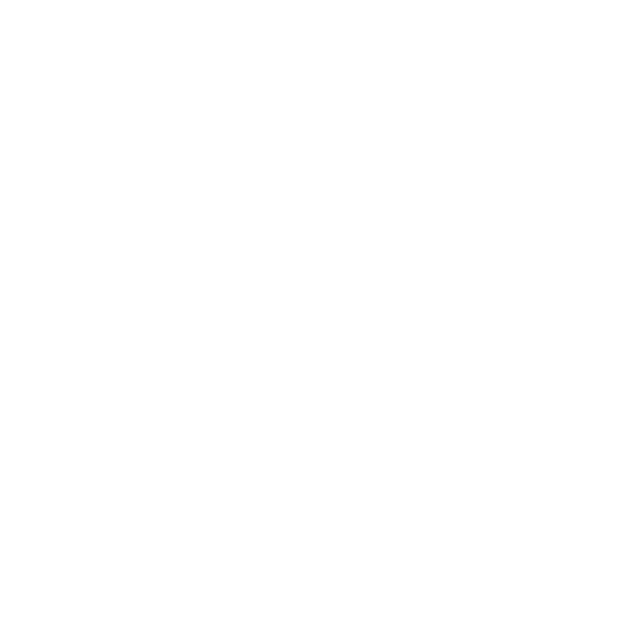
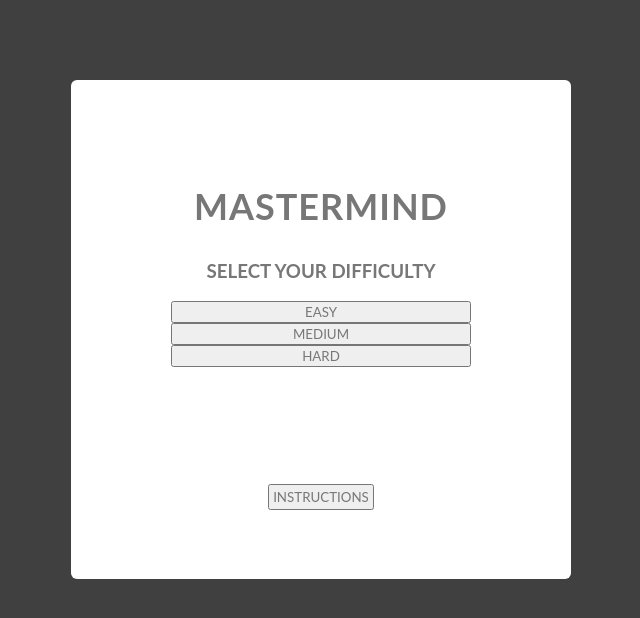
Before and after one commit to kevinreber/mastermind-game, a React (Create React App) app: page / in a window 1280 px wide. Shown: the top 618 px of the page, without its empty margins (319-959 px from the left). Built offline with nearby package versions, Linux system fonts and the light colour scheme.

Commit message:
installed sass and set up StartScreen component

```diff
--- a/package.json
+++ b/package.json
@@ -6,6 +6,7 @@
 		"@testing-library/jest-dom": "^5.11.4",
 		"@testing-library/react": "^11.1.0",
 		"@testing-library/user-event": "^12.1.10",
+		"node-sass": "^4.14.1",
 		"react": "^17.0.2",
 		"react-dom": "^17.0.2",
 		"react-scripts": "4.0.3",
--- a/src/App.css
+++ /dev/null
@@ -1,38 +0,0 @@
-.App {
-  text-align: center;
-}
-
-.App-logo {
-  height: 40vmin;
-  pointer-events: none;
-}
-
-@media (prefers-reduced-motion: no-preference) {
-  .App-logo {
-    animation: App-logo-spin infinite 20s linear;
-  }
-}
-
-.App-header {
-  background-color: #282c34;
-  min-height: 100vh;
-  display: flex;
-  flex-direction: column;
-  align-items: center;
-  justify-content: center;
-  font-size: calc(10px + 2vmin);
-  color: white;
-}
-
-.App-link {
-  color: #61dafb;
-}
-
-@keyframes App-logo-spin {
-  from {
-    transform: rotate(0deg);
-  }
-  to {
-    transform: rotate(360deg);
-  }
-}
--- a/src/App.js
+++ b/src/App.js
@@ -1,29 +1,57 @@
-import React, { useState } from 'react';
-import './App.css';
+import React, { useState, useEffect } from 'react';
+import './App.scss';
 
 // Components
 import Overlay from './components/Overlay';
+import StartScreen from './components/StartScreen';
 
 // Providers
 import { OverlayContext } from './store/OverlayContext';
 
 const OVERLAY_INITIAL_VALUES = {
-	isOpen: false,
+	isOpen: true,
 	content: null,
 };
 
+const GAME_DIFFICULTIES = {
+	easy: {
+		keyboardMax: 5,
+		timer: 25,
+	},
+	medium: {
+		keyboardMax: 7,
+		timer: 20,
+	},
+	hard: {
+		keyboardMax: 9,
+		timer: 15,
+	},
+};
+
 function App() {
+	const [gameDifficulty, setGameDifficulty] = useState(null);
 	const [overlay, setOverlay] = useState(OVERLAY_INITIAL_VALUES);
 	const overlayValues =
 		(() => ({ overlay, setOverlay }), [overlay, setOverlay]);
 
 	const toggleModal = () => setOverlay((st) => ({ ...st, isOpen: !st.isOpen }));
 
+	const handleSelectedDifficulty = (difficulty) => {
+		setGameDifficulty(GAME_DIFFICULTIES[difficulty.toLowerCase()]);
+	};
+
+	useEffect(() => {
+		setOverlay((st) => ({
+			...st,
+			content: <StartScreen selectDifficulty={handleSelectedDifficulty} />,
+		}));
+	}, []);
+
 	return (
 		<div className="App">
 			<OverlayContext.Provider value={overlayValues}>
-				{overlay.isOpen && overlay.content && (
-					<Overlay content={'hello world'} onDismiss={toggleModal}></Overlay>
+				{overlay.isOpen && overlay.content && !gameDifficulty && (
+					<Overlay content={overlay.content} onDismiss={toggleModal}></Overlay>
 				)}
 			</OverlayContext.Provider>
 		</div>
--- /dev/null
+++ b/src/App.scss
@@ -0,0 +1,163 @@
+/* ============================================= */
+/*                  Colors                       */
+/* ============================================= */
+
+//GLOBAL COLORS
+$color-overlay-bg: #777;
+$color-golden: rgb(255, 206, 82);
+$color-orange: orange;
+$color-progress: #e4757a;
+$color-win: rgba(159, 230, 159, 0.8);
+$color-wrong: rgba(228, 117, 122, 0.8);
+
+/* ============================================= */
+/*                     Font                      */
+/* ============================================= */
+
+//PRIMARY FONT FAMILY
+$font-primary: 'Lato', sans-serif;
+
+/* ============================================= */
+/*               Media Queries                   */
+/* ============================================= */
+
+$break-xsm: 375px;
+
+/* ============================================= */
+/*              Animations & Keyframes           */
+/* ============================================= */
+
+.hide {
+	opacity: 0;
+}
+
+.animated {
+	animation-duration: 0.8s;
+	animation-fill-mode: both;
+	-webkit-animation-duration: 0.8s;
+	-webkit-animation-fill-mode: both;
+}
+
+.fadeInUp {
+	opacity: 0;
+	animation-name: fadeInUp;
+	-webkit-animation-name: fadeInUp;
+}
+
+//ANIMATION FOR ELEMENTS TO FADE IN
+@keyframes fadeInUp {
+	from {
+		transform: translate3d(0, 40px, 0);
+	}
+
+	to {
+		transform: translate3d(0, 0, 0);
+		opacity: 1;
+	}
+}
+
+@-webkit-keyframes fadeInUp {
+	from {
+		transform: translate3d(0, 40px, 0);
+	}
+
+	to {
+		transform: translate3d(0, 0, 0);
+		opacity: 1;
+	}
+}
+
+//ANIMATION FOR TIMER
+@keyframes progress {
+	0% {
+		stroke-dasharray: 0 100;
+	}
+}
+
+@-webkit-keyframes progress {
+	0% {
+		stroke-dasharray: 0 100;
+	}
+}
+
+/* ============================================= */
+/*              Mixins                           */
+/* ============================================= */
+
+@mixin box-shadow($px) {
+	box-shadow: 0 0 $px $color-overlay-bg;
+}
+
+@mixin hover {
+	color: #444;
+	box-shadow: 0 0 10px 1px $color-golden;
+	cursor: pointer;
+	transition: all 0.2s linear;
+}
+
+@mixin scale-element($el, $scale) {
+	&:#{$el} {
+		transform: scale($scale);
+	}
+}
+
+/* ============================================= */
+/*              Buttons                          */
+/* ============================================= */
+
+//DEFAULT BUTTON STYLE
+.btn {
+	display: block;
+	margin: 1rem auto 0 auto;
+	width: 95%;
+	max-width: $break-xsm;
+	border: none;
+	padding: 10px 0;
+	text-transform: uppercase;
+	border-radius: 5px;
+	box-shadow: 0 0 8px $color-overlay-bg;
+
+	@include scale-element(hover, 1.1);
+	@include scale-element(active, 0.9);
+
+	&:hover {
+		@include hover;
+		background-color: $color-golden;
+		border: 1px solid #fff;
+	}
+
+	&.reset,
+	&.continue {
+		background-color: rgb(77, 77, 77);
+		color: #fff;
+		border: 1px solid #fff;
+
+		&:hover {
+			background-color: $color-golden;
+		}
+	}
+}
+
+//GAME OVER BUTTON
+#btn-game-over {
+	background-color: $color-golden;
+	border: 1px solid orange;
+}
+
+/* ============================================= */
+/*              Typography                       */
+/* ============================================= */
+
+* {
+	font-family: $font-primary;
+	box-sizing: border-box;
+	color: $color-overlay-bg;
+}
+
+p {
+	line-height: 1.45em;
+}
+
+a {
+	text-decoration: none;
+}
--- a/src/components/Overlay/Overlay.jsx
+++ b/src/components/Overlay/Overlay.jsx
@@ -1,5 +1,5 @@
 import ReactDOM from 'react-dom';
-import './Overlay.css';
+import './Overlay.scss';
 
 /** Modal Component
  *
--- /dev/null
+++ b/src/components/Overlay/Overlay.scss
@@ -0,0 +1,188 @@
+@import '../../App.scss';
+
+/* ============================================= */
+/*              Overlay                          */
+/* ============================================= */
+
+#overlay {
+	display: block;
+	position: absolute;
+	top: 0;
+	left: 0;
+	width: 100vw;
+	height: 100vh;
+	background-color: #fff;
+	z-index: 10;
+}
+
+.overlay-content {
+	position: relative;
+
+	&-container {
+		margin-left: auto;
+		margin-right: auto;
+		display: flex;
+		flex-direction: column;
+		justify-content: center;
+		text-align: center;
+		width: 90%;
+		margin-top: 1rem;
+	}
+}
+
+.start-screen {
+	font-size: 36px;
+	margin-bottom: 2rem;
+	letter-spacing: 1px;
+}
+
+// DIFFICULTY
+.difficulty {
+	&-options {
+		display: flex;
+		flex-direction: column;
+		max-width: 300px;
+		margin: auto;
+	}
+
+	&-btn {
+		background-color: #fff;
+		border: none;
+		padding: 5px;
+		cursor: pointer;
+		transition: 0.2s all ease-in;
+
+		&::before,
+		&::after {
+			transition: 0.2s all ease-in;
+			display: inline-block;
+			content: '';
+			border-top: 1px solid #444;
+			width: 0;
+			margin: 0 1rem;
+			transform: translateY(-0.4rem);
+		}
+
+		&:hover,
+		&:active {
+			color: #444;
+
+			&::before,
+			&::after {
+				width: 4rem;
+			}
+		}
+	}
+}
+
+// INSTRUCTIONS
+.instructions {
+	font-weight: lighter;
+	font-size: 14px;
+	letter-spacing: 1px;
+	transition: all 0.3s ease-out;
+	margin-top: 35%;
+
+	&.slideUp {
+		margin-top: 25%;
+
+		/* ----------- iPhone 6+/7+/8+ ----------- */
+		/* Portrait */
+		@media only screen and (min-device-width: 414px) and (max-device-width: 736px) and (-webkit-min-device-pixel-ratio: 3) and (orientation: portrait) {
+			margin-top: 17rem;
+		}
+
+		/* ----------- iPhone X ----------- */
+		/* Portrait */
+		@media only screen and (max-device-width: 375px) and (max-device-width: 812px) and (-webkit-min-device-pixel-ratio: 3) and (orientation: portrait) {
+			margin-top: 20rem;
+		}
+	}
+
+	& .txt-instructions {
+		margin: 0 auto 5px auto;
+		padding: 3px;
+		cursor: pointer;
+	}
+
+	&-list {
+		font-size: 12px;
+		margin: auto;
+		text-align: start;
+		line-height: 1.5;
+		max-width: 300px;
+		width: 80%;
+		transition: all 0.3s ease-out;
+	}
+
+	/* ----------- iPhone 6+/7+/8+ ----------- */
+	/* Portrait */
+	@media only screen and (min-device-width: 414px) and (max-device-width: 736px) and (-webkit-min-device-pixel-ratio: 3) and (orientation: portrait) {
+		margin-top: 25rem;
+	}
+
+	/* ----------- iPhone X ----------- */
+	/* Portrait */
+	@media only screen and (max-device-width: 375px) and (max-device-width: 812px) and (-webkit-min-device-pixel-ratio: 3) and (orientation: portrait) {
+		margin-top: 30rem;
+	}
+}
+
+.toggle-display {
+	opacity: 0;
+	display: none;
+}
+
+li {
+	margin-bottom: 8px;
+}
+
+// TEXT STYLES
+.txt {
+	&-results {
+		color: #fff;
+		-webkit-text-stroke: 2px $color-orange;
+	}
+
+	&-continue {
+		color: rgb(226, 226, 226);
+	}
+
+	&-results,
+	&-win {
+		font-size: 48px;
+	}
+
+	&-wrong,
+	&-win,
+	&-lose {
+		color: $color-golden;
+	}
+
+	&-player-input {
+		display: block;
+		margin: auto;
+		font-size: 36px;
+	}
+
+	&-correct,
+	&-player-input {
+		color: #fff;
+	}
+
+	&-correct {
+		text-align: start;
+		margin: 1rem auto;
+		font-size: 24px;
+
+		&-header {
+			color: $color-golden;
+		}
+
+		&-container {
+			display: flex;
+			flex-direction: column;
+			justify-content: center;
+		}
+	}
+}
--- /dev/null
+++ b/src/components/StartScreen/StartScreen.jsx
@@ -0,0 +1,55 @@
+import React, { useState, Fragment } from 'react';
+import './StartScreen.css';
+
+/** Modal Component
+ *
+ * @param {any}         content		Content that displays inside Modal.
+ * @param {function}    onDismiss  	Function that closes Modal component.
+ */
+
+const DIFFICULTY_LEVELS = ['EASY', 'MEDIUM', 'HARD'];
+const INSTRUCTIONS_LIST = [
+	'Player has 10 attempts to guess the location of 4 numbers in limited time',
+	'After each attempt player has 10 seconds to view their results',
+	'Game ends when player runs out of attempts or matches all numbers',
+];
+
+const StartScreen = ({ selectDifficulty }) => {
+	const [showInstructions, setShowInstructions] = useState(false);
+	const toggleShowInstructions = () => setShowInstructions((show) => !show);
+
+	return (
+		<div id="home-screen" className="overlay-content-container">
+			<div className="overlay-content animated hide fadeInUp">
+				<h1 className="game-title start-screen">MASTERMIND</h1>
+				<div className="difficulty-container">
+					<h3>SELECT YOUR DIFFICULTY</h3>
+					<div className="difficulty-options">
+						{DIFFICULTY_LEVELS.map((level) => (
+							<Fragment key={level}>
+								<button onClick={() => selectDifficulty(level)}>{level}</button>
+							</Fragment>
+						))}
+					</div>
+				</div>
+				<footer id="instructions" className="instructions">
+					<button onClick={toggleShowInstructions} className="txt-instructions">
+						INSTRUCTIONS
+					</button>
+					<ul
+						className={`instructions-list ${
+							showInstructions ? 'slideUp' : 'toggle-display'
+						}`}>
+						{INSTRUCTIONS_LIST.map((instruction, i) => (
+							<Fragment key={i}>
+								<li>{instruction}</li>
+							</Fragment>
+						))}
+					</ul>
+				</footer>
+			</div>
+		</div>
+	);
+};
+
+export default StartScreen;
--- /dev/null
+++ b/src/components/StartScreen/index.js
@@ -0,0 +1,3 @@
+import StartScreen from './StartScreen';
+
+export default StartScreen;
--- a/src/index.css
+++ b/src/index.css
@@ -1,3 +1,5 @@
+@import-normalize;
+
 body {
 	margin: 0;
 	font-family: -apple-system, BlinkMacSystemFont, 'Segoe UI', 'Roboto', 'Oxygen',
```
Also changed, not shown: src/components/StartScreen/StartScreen.css (renamed from src/components/Overlay/Overlay.css). Lines whose indentation alone changed are shown as unchanged.
